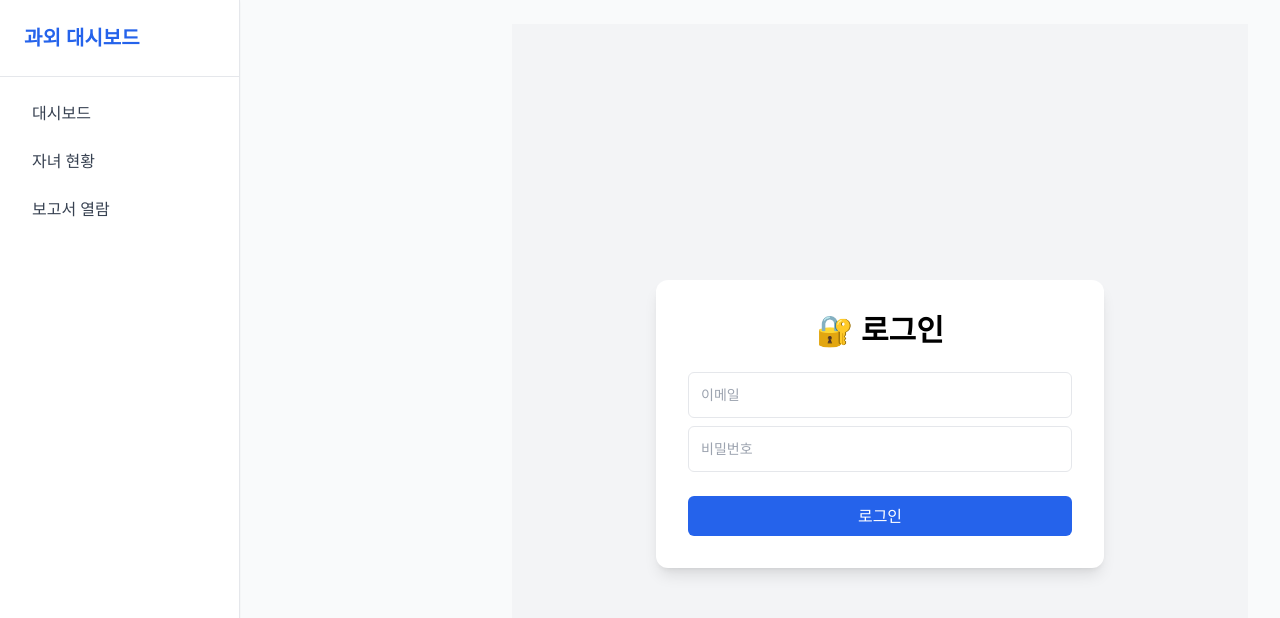
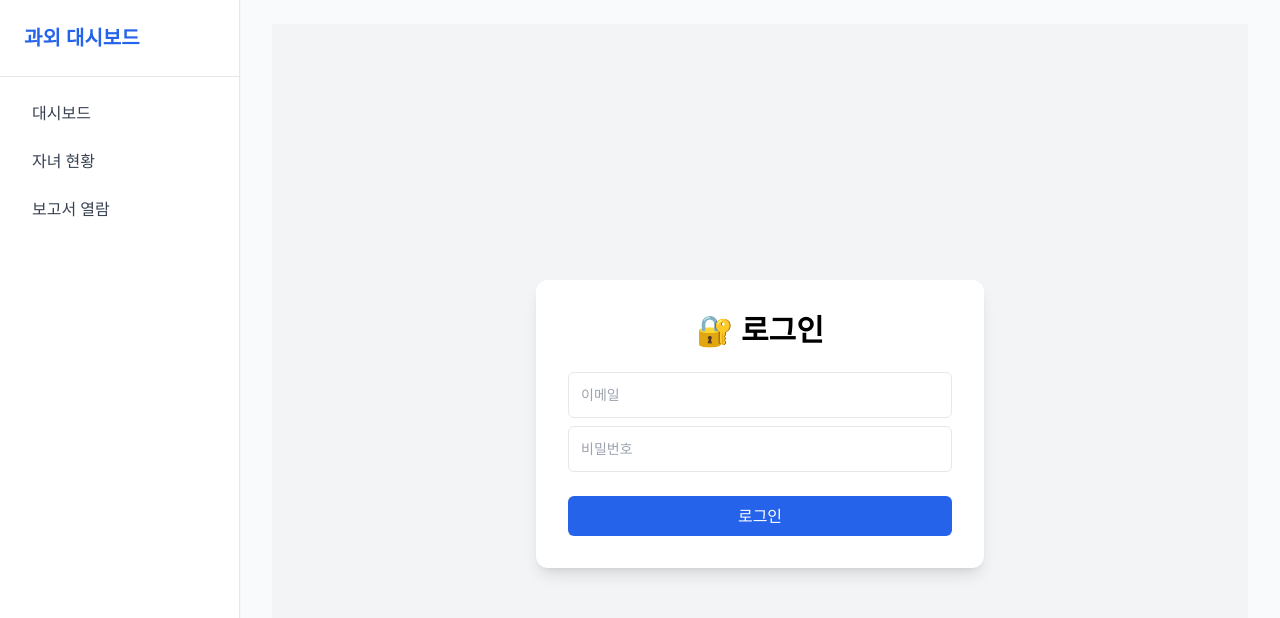
Before and after one commit to RDDcat/tutoring-dashboard, a Vue app in the folder tutoring-dashboard/: page /login in a window 1280 px wide. Shown: the top 618 px of the page. Built offline with nearby package versions, Linux system fonts and the light colour scheme.

Commit message:
ui수정

```diff
--- a/tutoring-dashboard/src/layouts/DefaultLayout.vue
+++ b/tutoring-dashboard/src/layouts/DefaultLayout.vue
@@ -2,9 +2,7 @@
   <div class="relative flex min-h-screen bg-gray-50">
     <Sidebar />
 
-    <main
-      class="flex-1 px-4 sm:px-6 md:px-8 py-6 ml-0 md:ml-60 transition-all duration-300 ease-in-out"
-    >
+    <main class="flex-1 px-4 sm:px-6 md:px-8 py-6 transition-all duration-300 ease-in-out">
       <RouterView />
     </main>
   </div>
```
